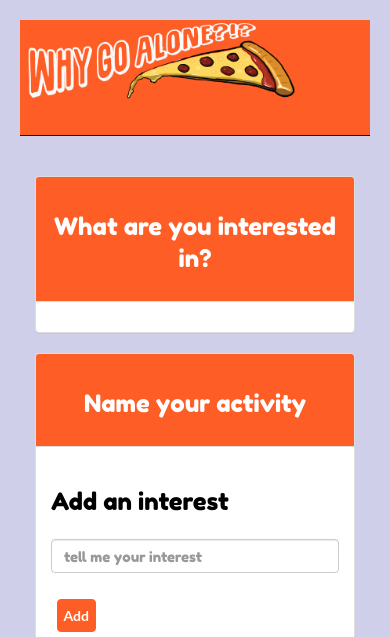
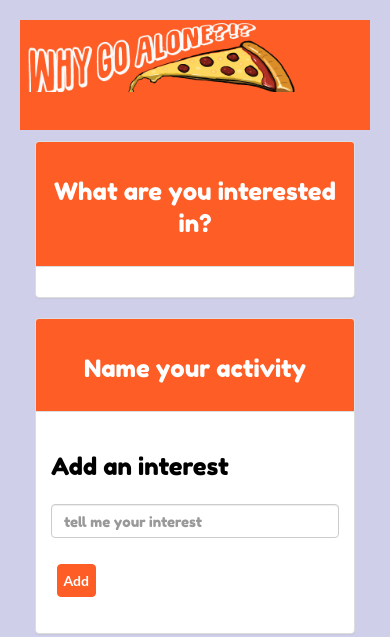
Before and after one commit to antoniojgage/Why_Go_Alone, a PHP site: page / in a window 390 px wide. Shown: the top 637 px of the page. Run offline with PHP 8.4, Linux system fonts and the light colour scheme; some libraries are stand-ins or nearby versions; some web fonts are replaced.

Commit message:
Changing CSS to fit mobile

```diff
--- a/assets/css/main.css
+++ b/assets/css/main.css
@@ -175,7 +175,7 @@ main, #messages-card {
   }
   #user-container {
     top: 72px;
-    background-color: rgb(3,155,229);
+    background-color: #fe5d26;
     height: 38px;
     padding-top: 3px;
     padding-right: 2px;
--- a/assets/css/style.css
+++ b/assets/css/style.css
@@ -30,9 +30,7 @@
     height: 140px;
 }
 
-#user-container {
-    margin: 50px;
-}
+#user-container {}
 
 #map {
     height: 500px;
--- a/index.html
+++ b/index.html
@@ -55,9 +55,7 @@
                     <a class="navbar-brand" href="http://whygoalone.com"><img src="assets/images/pizzalogo.png" alt="Why Go Alone">
                     </a>
                 </div>
-                <div id="navbar3">
-                    <ul class="nav navbar-nav navbar-right center">
-                        <li>
+                <div id="user-container">
                     <div hidden id="user-pic"></div>
                     <div hidden id="user-name"></div>
                     <button hidden id="sign-out" class="mdl-button">
@@ -66,10 +64,7 @@
                     <button hidden id="sign-in" class="mdl-button">
                         <i class="material-icons">account_circle</i>Sign-in with Google
                     </button>
-                        </li>
-                    </ul>
                 </div>
-                <!--/.nav-collapse -->
             </div>
             <!--/.container-fluid -->
         </nav>
```
Lines whose indentation alone changed are shown as unchanged.
